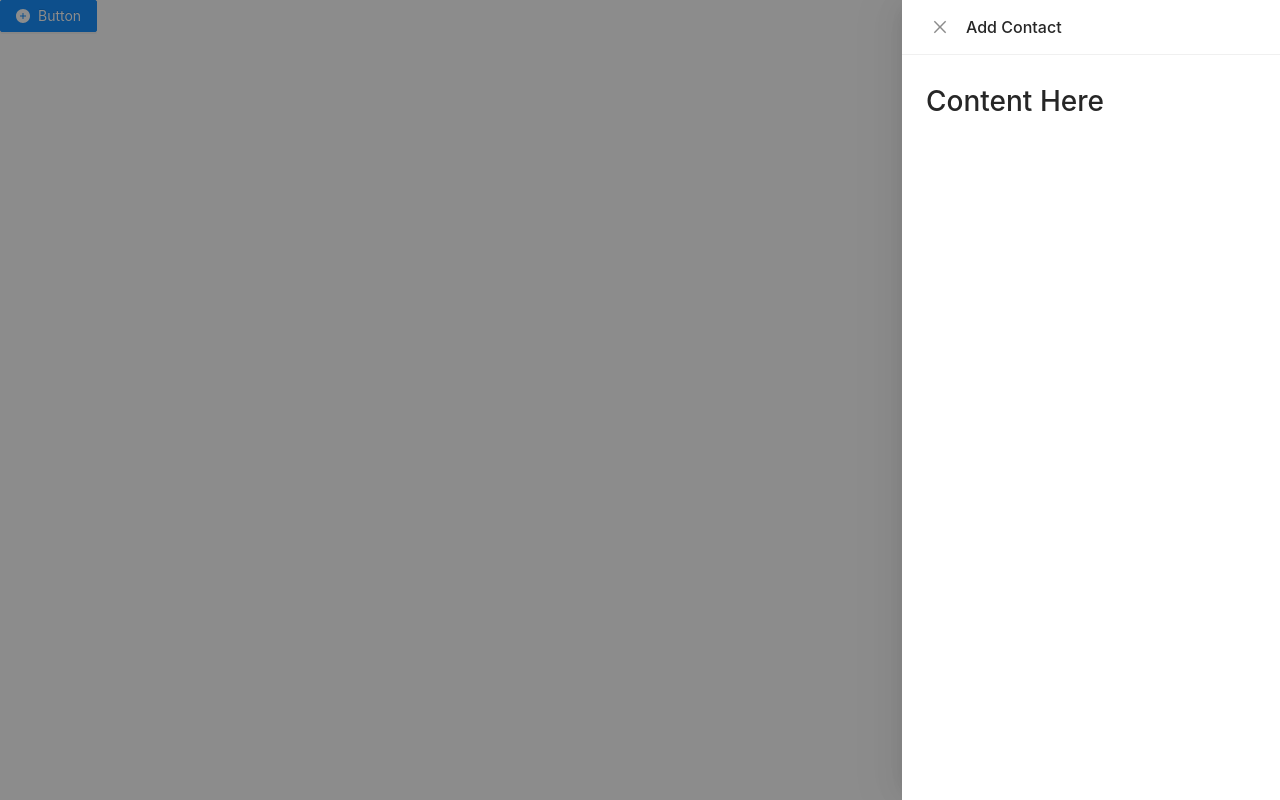
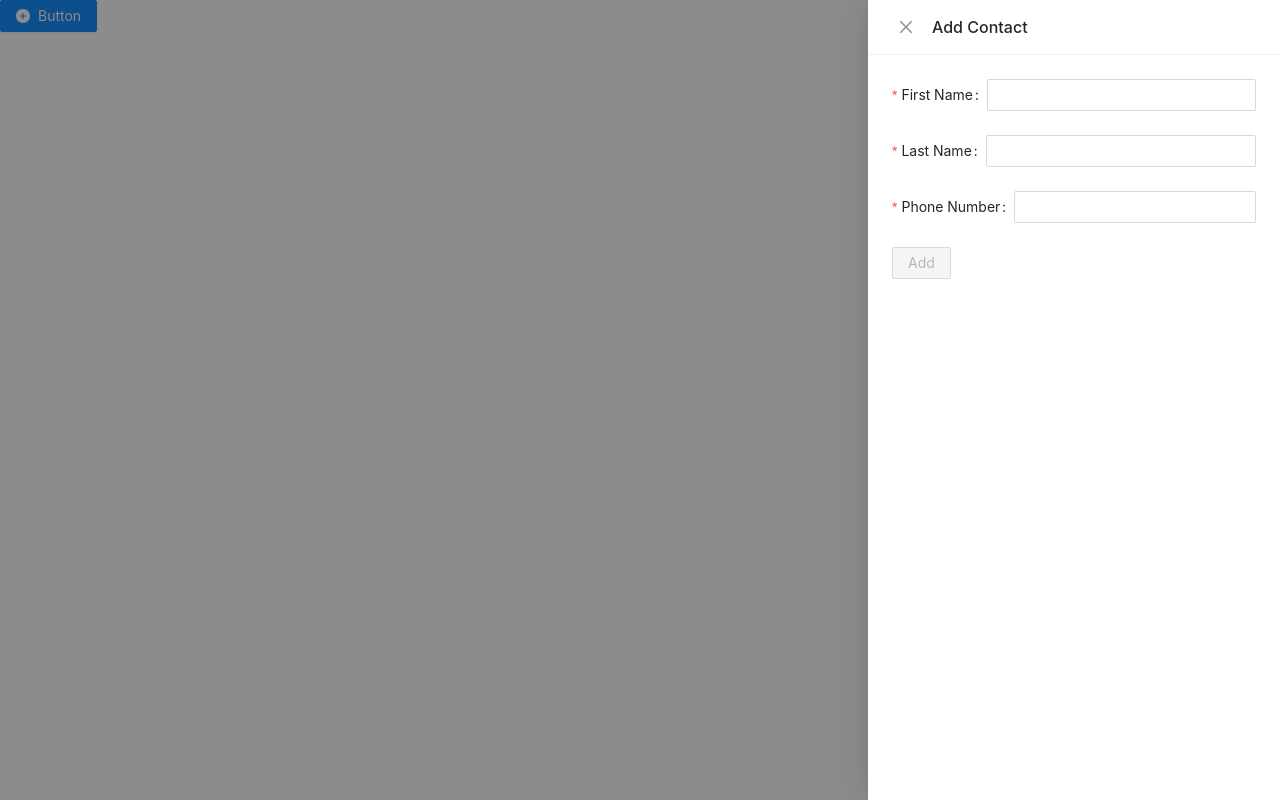
Before and after one commit to dddhany/react-antd-contacts-app, a React (Create React App) app: page / in a window 1280 px wide. Both pictures are taken after a click on the button "Button". Built offline with nearby package versions, Linux system fonts and the light colour scheme.

Commit message:
up to video 3

```diff
--- a/src/AddDrawer.tsx
+++ b/src/AddDrawer.tsx
@@ -1,17 +1,82 @@
-import React from "react";
+import React, { useEffect, useState } from "react";
 import PropTypes from "prop-types";
-import { Drawer } from "antd";
+import { Drawer, Form, Button, Input } from "antd";
 
-const AddDrawer = ({ show, handleOnClose }) => {
+const AddDrawer = ({
+  show,
+  handleOnClose,
+  handleOnFinish,
+  handleOnFinishFailed,
+}) => {
+  const initialValues = {
+    firstName: "",
+    lastName: "",
+    phoneNumber: "",
+  };
+  const [form] = Form.useForm();
+  const [, forceUpdate] = useState({});
+
+  //to disable submit button at the beginning
+  useEffect(() => {
+    forceUpdate({});
+  }, []);
+
   return (
     <Drawer
+      width={412}
       data-testid="add-contact-drawer"
       title="Add Contact"
       visible={show}
       onClose={handleOnClose}
       maskClosable={false}
     >
-      <h1>Content Here</h1>
+      <Form
+        form={form}
+        name="basic"
+        initialValues={initialValues}
+        onFinish={handleOnFinish}
+        onFinishFailed={handleOnFinishFailed}
+      >
+        <Form.Item
+          label="First Name"
+          name="firstName"
+          rules={[{ required: true, message: "Please input your first name!" }]}
+        >
+          <Input />
+        </Form.Item>
+        <Form.Item
+          label="Last Name"
+          name="lastName"
+          rules={[{ required: true, message: "Please input your last name!" }]}
+        >
+          <Input />
+        </Form.Item>
+        <Form.Item
+          label="Phone Number"
+          name="phoneNumber"
+          rules={[
+            { required: true, message: "Please input your phone number!" },
+          ]}
+        >
+          <Input type="tel" />
+        </Form.Item>
+
+        <Form.Item shouldUpdate>
+          {() => (
+            <Button
+              type="primary"
+              htmlType="submit"
+              disabled={
+                !form.isFieldsTouched(true) ||
+                !!form.getFieldsError().filter(({ errors }) => errors.length)
+                  .length
+              }
+            >
+              Add
+            </Button>
+          )}
+        </Form.Item>
+      </Form>
     </Drawer>
   );
 };
@@ -19,6 +84,8 @@ const AddDrawer = ({ show, handleOnClose }) => {
 AddDrawer.propTypes = {
   show: PropTypes.bool.isRequired,
   handleOnClose: PropTypes.func.isRequired,
+  handleOnFinish: PropTypes.func.isRequired,
+  handleOnFinishFailed: PropTypes.func.isRequired,
 };
 
 export default AddDrawer;
--- a/src/App.tsx
+++ b/src/App.tsx
@@ -6,6 +6,17 @@ import AddDrawer from "./AddDrawer";
 
 const App: FC = () => {
   const [showDrawer, setShowDrawer] = useState(false);
+  const [values, setValues] = useState({});
+  const [errorInfo, setErrorInfo] = useState({});
+
+  const handleAddFormOnFinish = (values) => {
+    setValues(values)
+    console.log("values: ", values)
+    console.log("errorInfo: ", errorInfo)
+  }
+  const handleAddFormOnFinishFailed = (errorInfo) => {
+    setErrorInfo(errorInfo)
+  }
   return (
     <Fragment>
       <Button
@@ -16,7 +27,9 @@ const App: FC = () => {
       >
         Button
       </Button>
-      <AddDrawer show={showDrawer} handleOnClose={() => setShowDrawer(false)} />
+      <AddDrawer show={showDrawer} handleOnClose={() => setShowDrawer(false)}
+        handleOnFinish={handleAddFormOnFinish}
+        handleOnFinishFailed={ handleAddFormOnFinishFailed}/>
     </Fragment>
   );
 };
```
